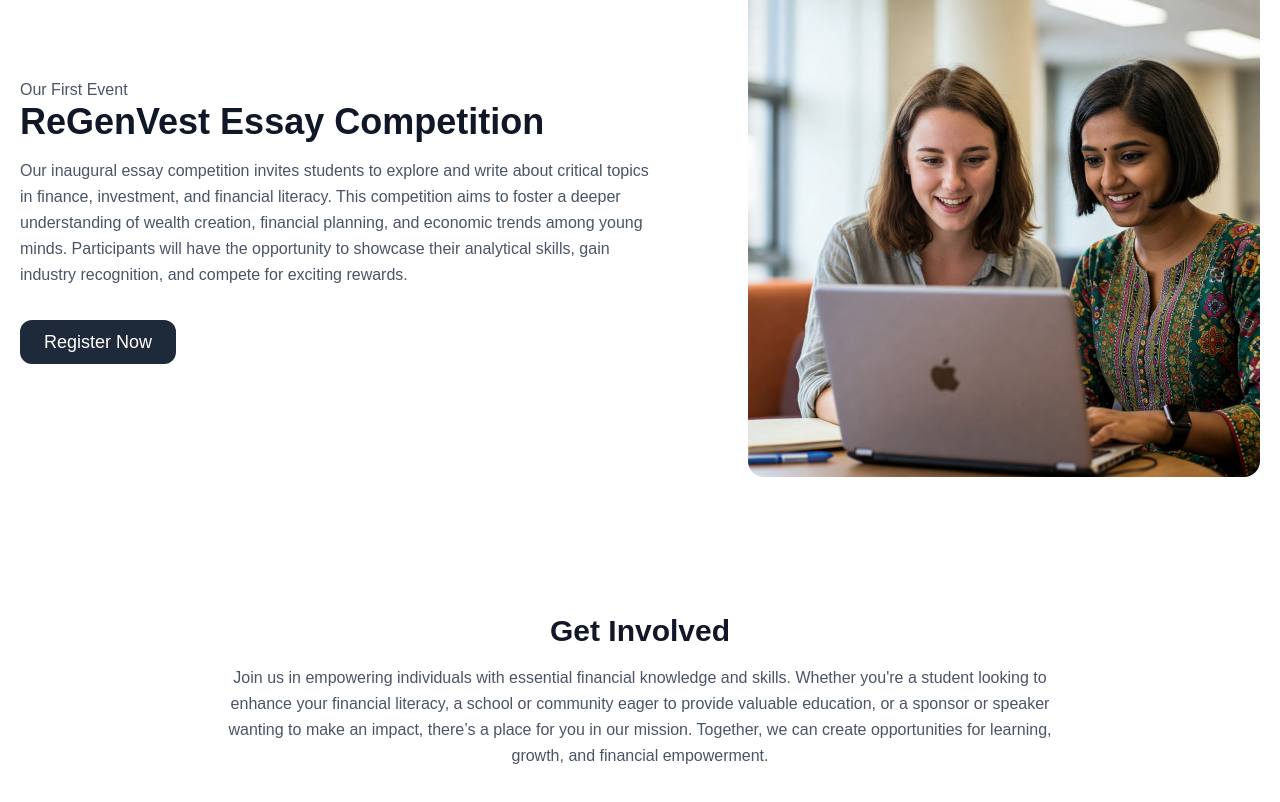
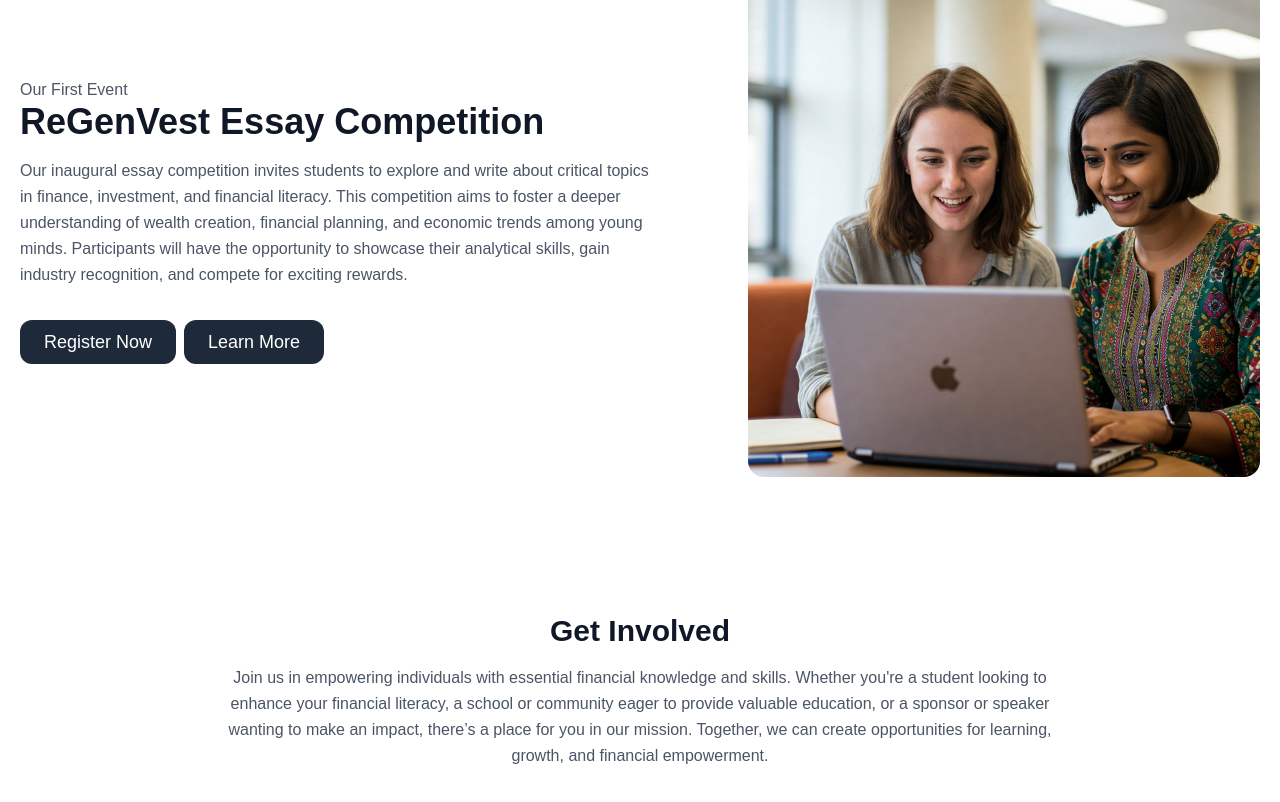
Before and after one commit to Vab31/finance_comp, a Next.js app: page /thrivefi_home in a window 1280 px wide. Shown: the part 862-1664 px from the top of the page. Built offline with nearby package versions, Linux system fonts and the light colour scheme.

Commit message:
thriveFi nav

```diff
--- a/src/app/component/nav.js
+++ b/src/app/component/nav.js
@@ -16,9 +16,10 @@ export default function Nav() {
       {/* <a className="mr-5 hover:text-gray-900 hover:cursor-pointer">Events</a> */}
       <a className="mr-5 hover:text-gray-900 hover:cursor-pointer" href='/regenvest'>ReGenVest</a>
     </nav>
+    <a href='https://docs.google.com/forms/d/e/1FAIpQLScrDPfVkT2_cd-gPOFke3YqXT1Tp8xfeDH2iQiuzkxuYMhf-g/viewform'>
     <button className="inline-flex items-center bg-red-400 border-0 py-1 px-3 text-white focus:outline-none hover:bg-red-600 rounded text-base mt-4 md:mt-0">Register
-
     </button>
+    </a>
   </div>
 </header>
     </div>
--- a/src/app/component/thriveFi/event.js
+++ b/src/app/component/thriveFi/event.js
@@ -21,8 +21,11 @@ export default function Event() {
               for exciting rewards.
             </p>
             <div className="flex justify-center">
-              <button className="inline-flex text-white bg-gray-800 border-0 py-2 px-6 focus:outline-none hover:bg-gray-950 rounded-xl text-lg">
+              <button className="inline-flex text-white bg-gray-800 border-0  py-2 px-6 focus:outline-none hover:bg-gray-950 rounded-xl text-lg">
                 Register Now
+              </button>
+              <button className="inline-flex text-white bg-gray-800 border-0 mx-2 py-2 px-6 focus:outline-none hover:bg-gray-950 rounded-xl text-lg">
+                Learn More
               </button>
             </div>
           </div>
```
